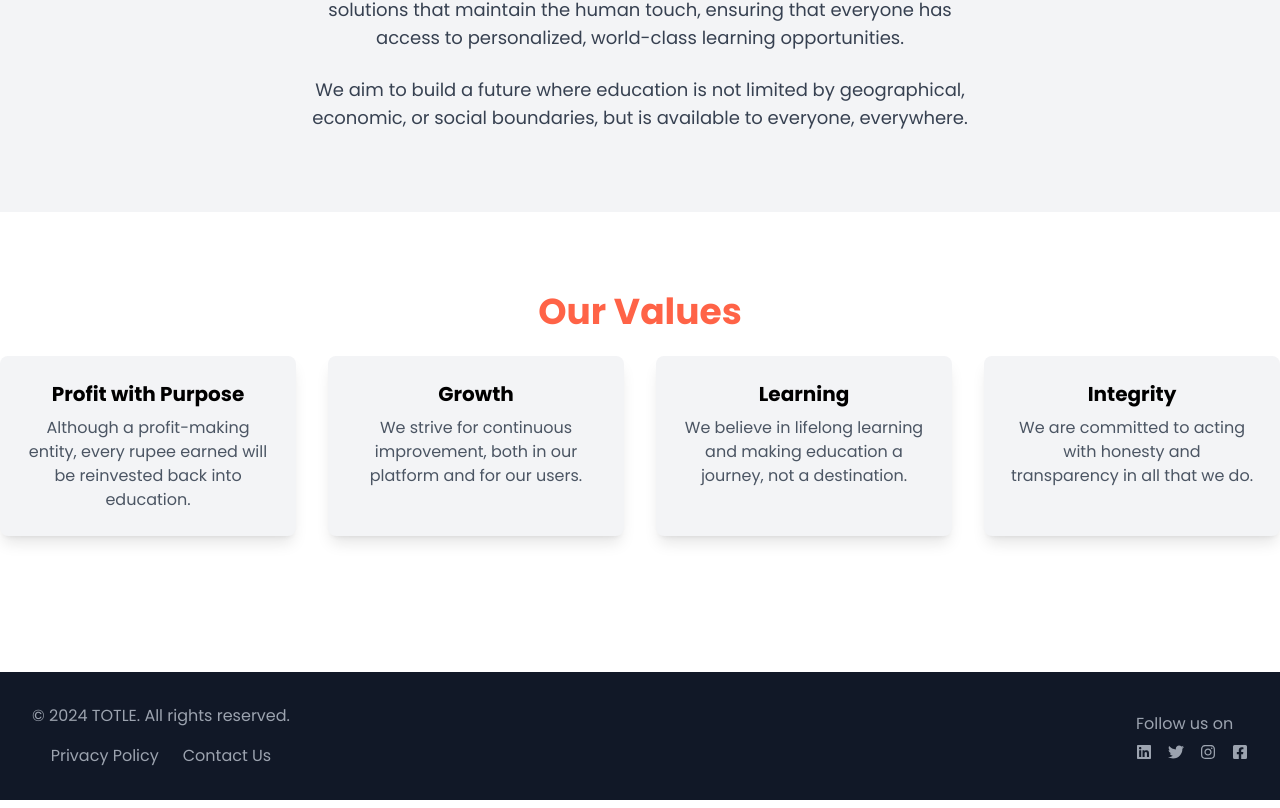
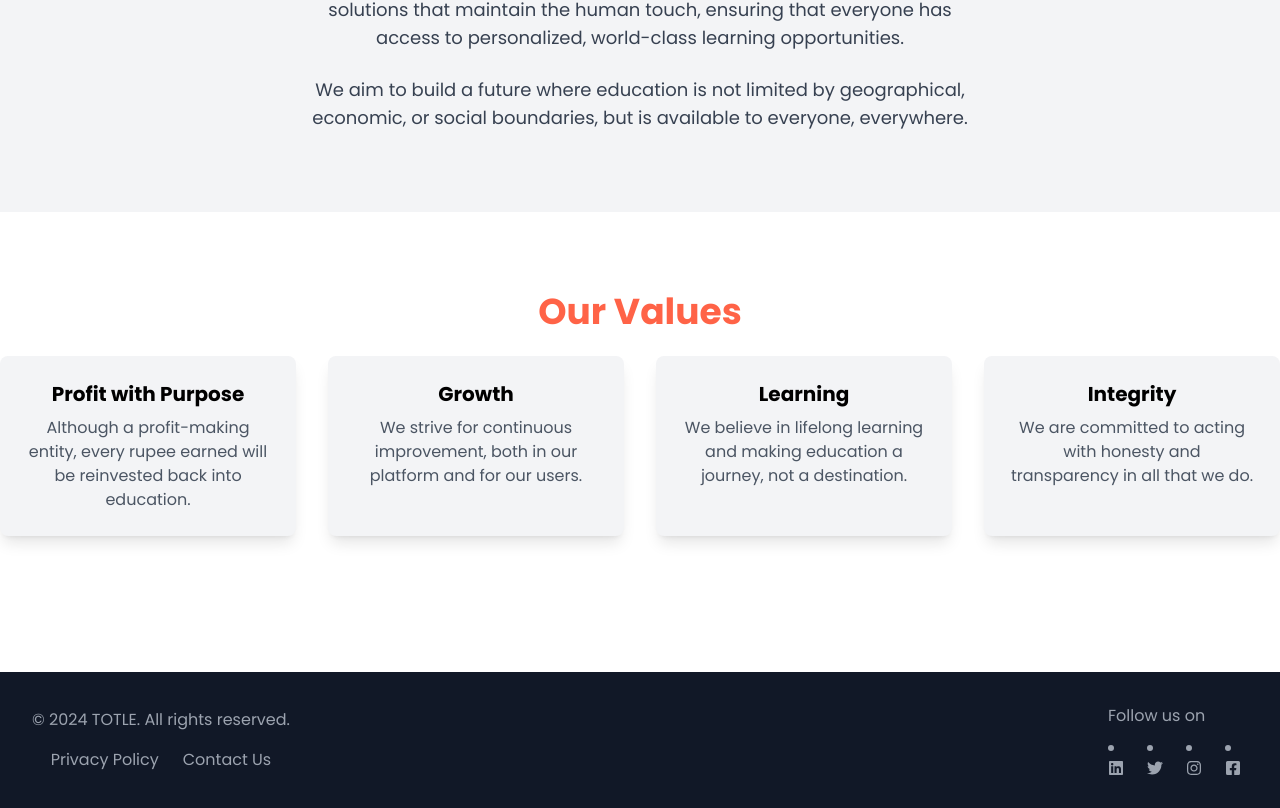
Before and after one commit to saicharan293/totle-portfolio, a React (Create React App) app: page /about in a window 1280 px wide. Shown: the part 1732-2540 px from the top of the page. Built offline with nearby package versions, Linux system fonts and the light colour scheme.

Commit message:
added links to the portfolio

```diff
--- a/src/components/AboutUs/AboutUs.js
+++ b/src/components/AboutUs/AboutUs.js
@@ -99,10 +99,26 @@ const AboutUs = () => {
         <div className=''>
           <h4 className='mb-2'>Follow us on</h4>
           <div className='flex gap-4 items-center justify-start'>
-            <FaLinkedin />
-            <FaTwitter />
-            <FaInstagram />
-            <FaFacebookSquare />
+          <li>
+            <a href="http://www.linkedin.com/in/totle-edu-3b0792347" target="_blank" rel="noreferrer">
+              <FaLinkedin />
+            </a>
+          </li>
+          <li>
+            <a href="https://x.com/TotleEdu" target="_blank" rel="noreferrer">
+              <FaTwitter />
+            </a>
+          </li>
+          <li>
+            <a href="https://www.instagram.com/totle_edu/?next=%2F" target="_blank" rel="noreferrer">
+              <FaInstagram />
+            </a>
+          </li>
+          <li>
+            <a href="https://www.facebook.com/profile.php?id=61572098313677" target="_blank" rel="noreferrer">
+              <FaFacebookSquare />
+            </a>
+          </li>
           </div>
         </div>
       </footer>
```
